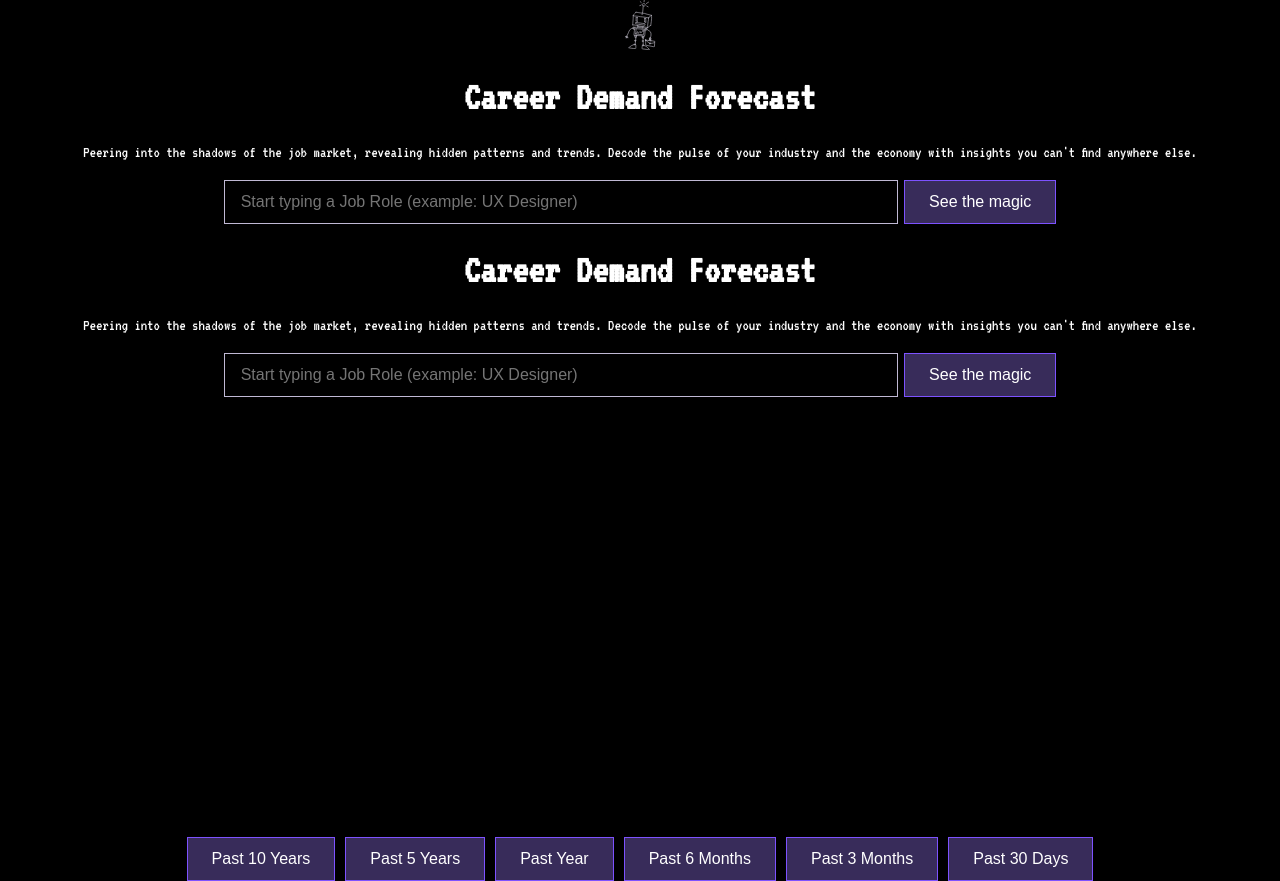
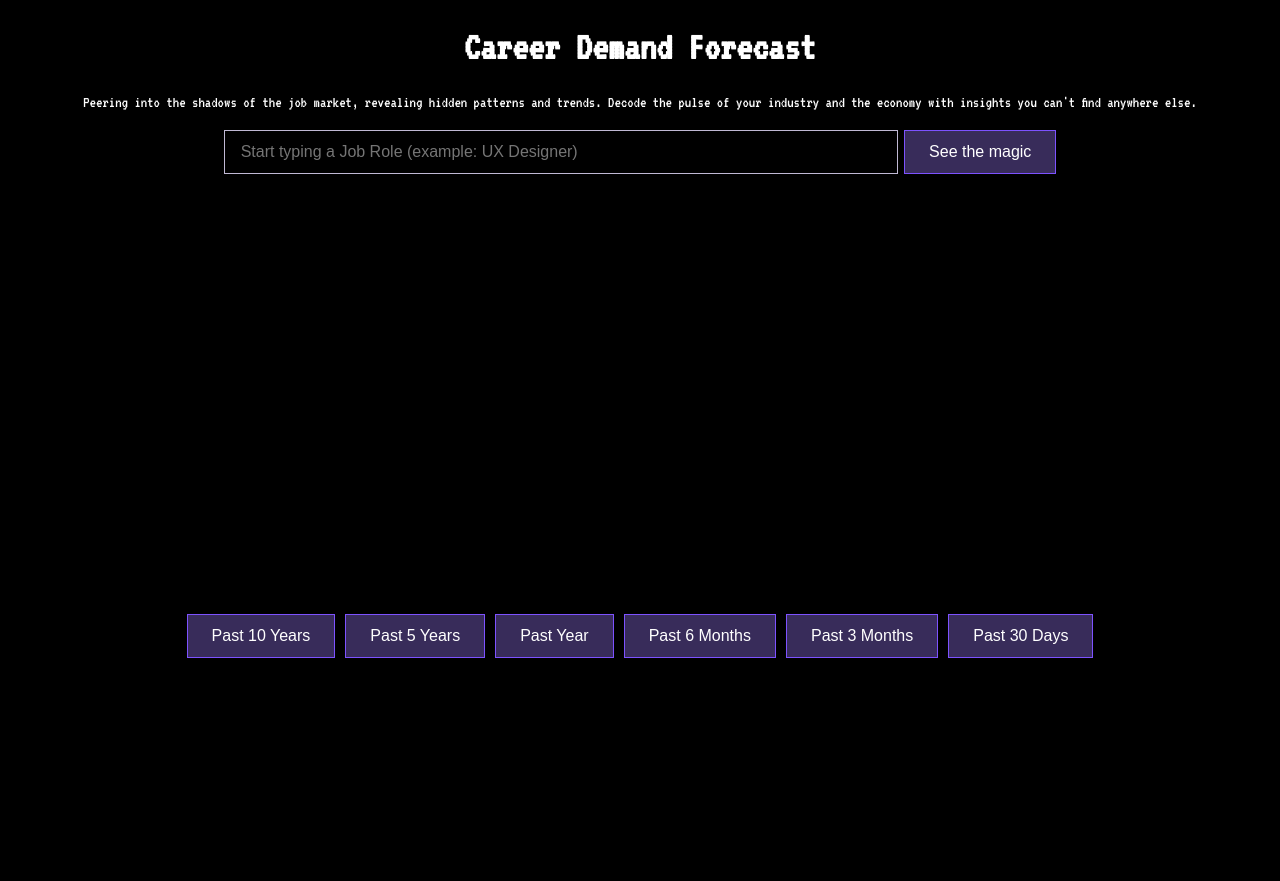
Before and after one commit to motaterry/job-posting-trends, a plain HTML site: page index.html in a window 1280 px wide. After the commit the page ends 800 px from the top, so only its background shows below. Drawn offline with nearby package versions, Linux system fonts and the light colour scheme.

Commit message:
update files

```diff
--- a/index.html
+++ b/index.html
@@ -14,16 +14,7 @@
 </head>
 <body>
     <div id="home-screen" class="screen active">
-        <div class="content">
-            <img src="new-icon.svg" alt="Robot Icon" class="icon">
-            <h1>Career Demand Forecast</h1>
-            <p>Peering into the shadows of the job market, revealing hidden patterns and trends. Decode the pulse of your industry and the economy with insights you can't find anywhere else.</p>
-            <form onsubmit="event.preventDefault(); showDataScreen();">
-                <input type="text" id="jobRole" placeholder="Start typing a Job Role (example: UX Designer)" required>
-                <button type="submit">See the magic</button>
-            </form>
-        </div>
-    </div>
+
     <div id="data-screen" class="screen">
         <div class="content">
             <h1>Career Demand Forecast</h1>
```
